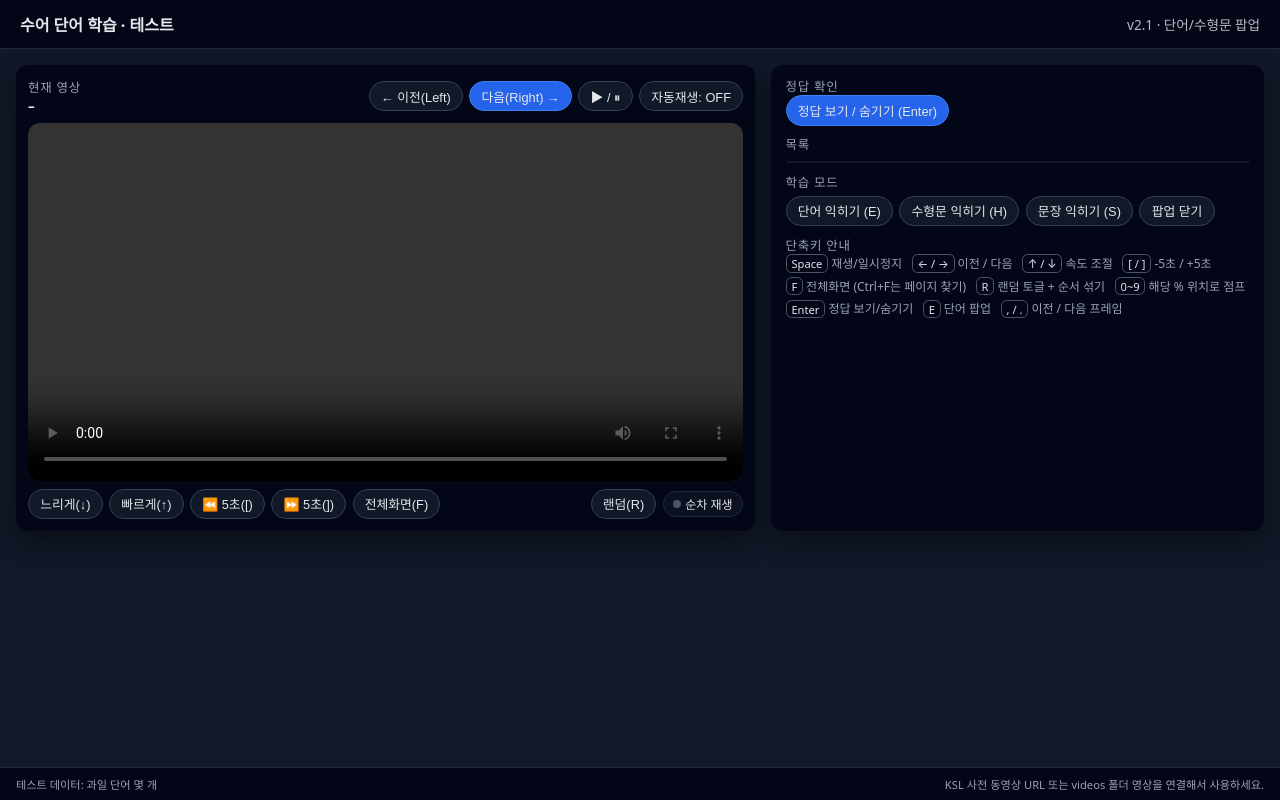
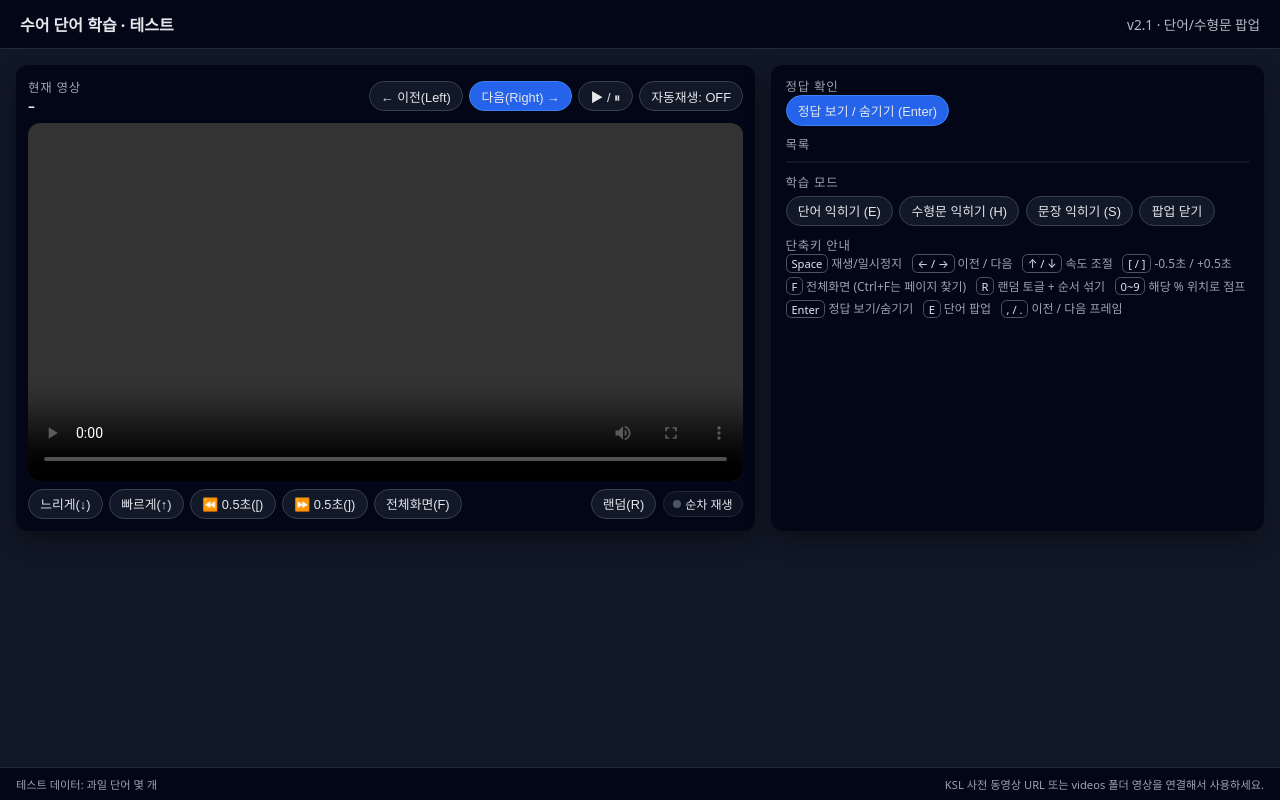
Before and after one commit to cocodeKang/KSL_WORD, a plain HTML site: page index.html in a window 1280 px wide. Drawn offline with Linux system fonts and the light colour scheme.

Commit message:
Update index.html

```diff
--- a/index.html
+++ b/index.html
@@ -300,8 +300,8 @@
           <div style="display:flex; gap:0.4rem; align-items:center; flex-wrap:wrap;">
             <button class="btn" id="slowerBtn">느리게(↓)</button>
             <button class="btn" id="fasterBtn">빠르게(↑)</button>
-            <button class="btn" id="backwardBtn">⏪ 5초([)</button>
-            <button class="btn" id="forwardBtn">⏩ 5초(])</button>
+            <button class="btn" id="backwardBtn">⏪ 0.5초([)</button>
+            <button class="btn" id="forwardBtn">⏩ 0.5초(])</button>
             <button class="btn" id="fullscreenBtn">전체화면(F)</button>
           </div>
           <div style="display:flex; gap:0.4rem; align-items:center;">
@@ -357,7 +357,7 @@
             <span><span class="kbd">Space</span> 재생/일시정지</span>
             <span><span class="kbd">← / →</span> 이전 / 다음</span>
             <span><span class="kbd">↑ / ↓</span> 속도 조절</span>
-            <span><span class="kbd">[ / ]</span> -5초 / +5초</span>
+            <span><span class="kbd">[ / ]</span> -0.5초 / +0.5초</span>
             <span><span class="kbd">F</span> 전체화면 (Ctrl+F는 페이지 찾기)</span>
             <span><span class="kbd">R</span> 랜덤 토글 + 순서 섞기</span>
             <span><span class="kbd">0~9</span> 해당 % 위치로 점프</span>
@@ -1601,8 +1601,8 @@
     togglePlayBtn.addEventListener("click", togglePlay);
     slowerBtn.addEventListener("click", () => changeSpeed(-0.25));
     fasterBtn.addEventListener("click", () => changeSpeed(0.25));
-    backwardBtn.addEventListener("click", () => seekRelative(-5));
-    forwardBtn.addEventListener("click", () => seekRelative(5));
+    backwardBtn.addEventListener("click", () => seekRelative(-0.5));
+    forwardBtn.addEventListener("click", () => seekRelative(0.5));
     fullscreenBtn.addEventListener("click", toggleFullscreen);
     randomBtn.addEventListener("click", toggleRandomMode);
     toggleAnswerBtn.addEventListener("click", toggleAnswer);
```
